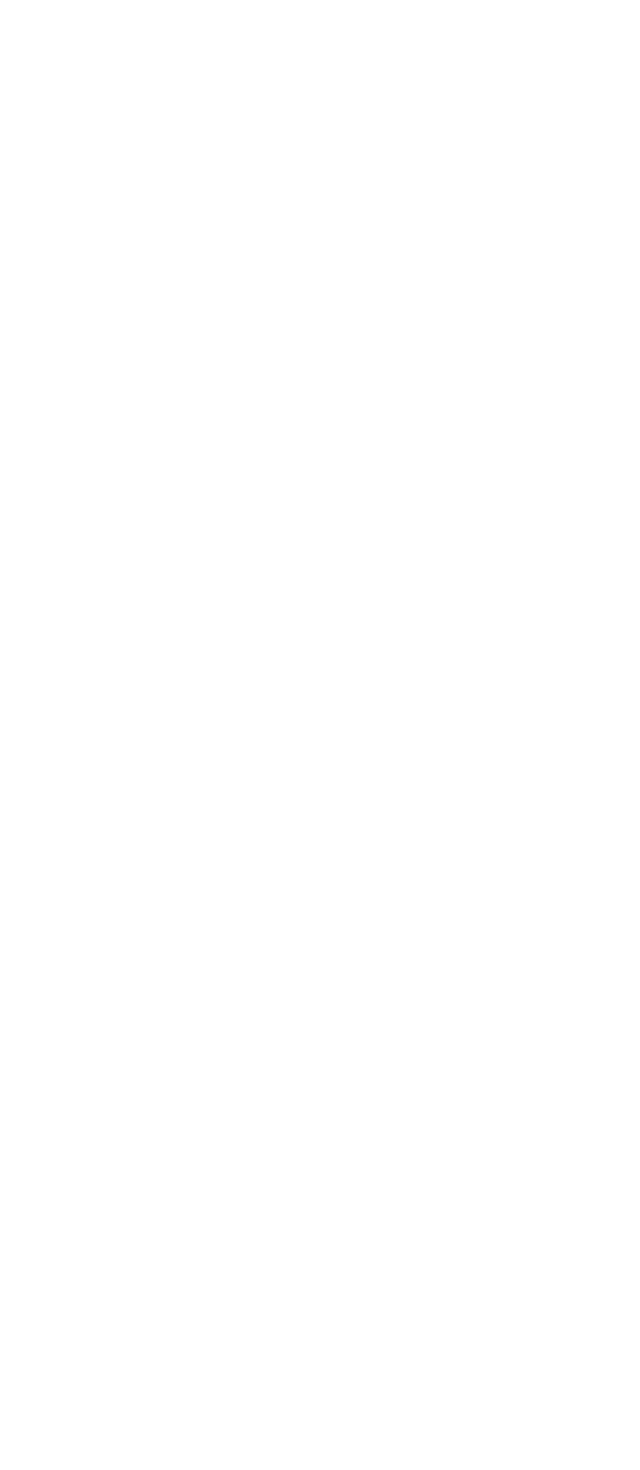
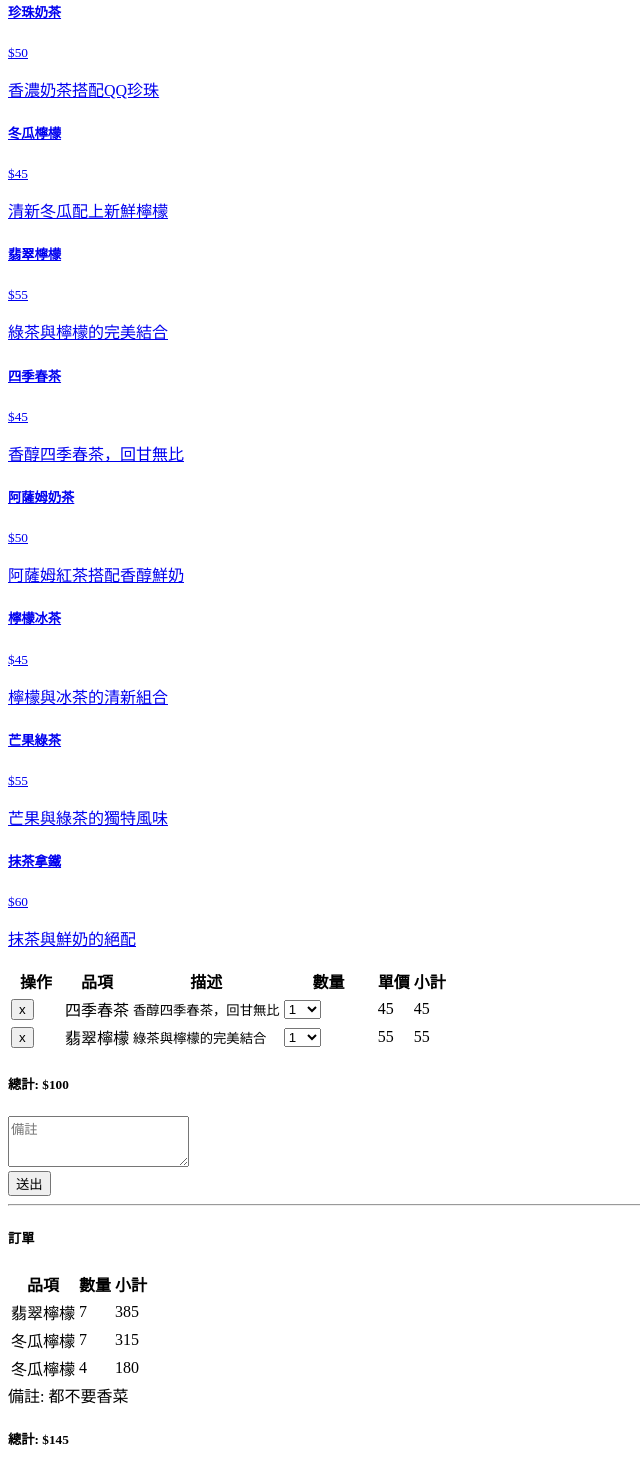
Before and after one commit to hijachu/react-workshop-hw2, a React (Vite) app: page / in a window 1280 px wide. Shown: the part 79-1549 px from the top of the page, without its empty margins (0-640 px from the left). Before the commit the page ends 800 px from the top, so only its background shows below. Built offline with nearby package versions, Linux system fonts and the light colour scheme.

Commit message:
Homework template and data init.

```diff
--- a/src/App.jsx
+++ b/src/App.jsx
@@ -1,10 +1,234 @@
+import { useState } from "react"
 
+const data = [
+  {
+    "id": 1,
+    "name": "珍珠奶茶",
+    "description": "香濃奶茶搭配QQ珍珠",
+    "price": 50
+  },
+  {
+    "id": 2,
+    "name": "冬瓜檸檬",
+    "description": "清新冬瓜配上新鮮檸檬",
+    "price": 45
+  },
+  {
+    "id": 3,
+    "name": "翡翠檸檬",
+    "description": "綠茶與檸檬的完美結合",
+    "price": 55
+  },
+  {
+    "id": 4,
+    "name": "四季春茶",
+    "description": "香醇四季春茶，回甘無比",
+    "price": 45
+  },
+  {
+    "id": 5,
+    "name": "阿薩姆奶茶",
+    "description": "阿薩姆紅茶搭配香醇鮮奶",
+    "price": 50
+  },
+  {
+    "id": 6,
+    "name": "檸檬冰茶",
+    "description": "檸檬與冰茶的清新組合",
+    "price": 45
+  },
+  {
+    "id": 7,
+    "name": "芒果綠茶",
+    "description": "芒果與綠茶的獨特風味",
+    "price": 55
+  },
+  {
+    "id": 8,
+    "name": "抹茶拿鐵",
+    "description": "抹茶與鮮奶的絕配",
+    "price": 60
+  }
+]
 
 function App() {
 
+  // const [menu, setMenu] = useState(data)
+
   return (
     <>
-      React Workshop Homework #2
+      <h1>React Workshop Homework #2</h1>
+      <div id="root">
+        <div className="container mt-5">
+          <div className="row">
+            <div className="col-md-4">
+              <div className="list-group">
+                <a href="#" className="list-group-item list-group-item-action"
+                  ><div className="d-flex w-100 justify-content-between">
+                    <h5 className="mb-1">珍珠奶茶</h5>
+                    <small>$50</small>
+                  </div>
+                  <p className="mb-1">香濃奶茶搭配QQ珍珠</p></a
+                ><a href="#" className="list-group-item list-group-item-action"
+                  ><div className="d-flex w-100 justify-content-between">
+                    <h5 className="mb-1">冬瓜檸檬</h5>
+                    <small>$45</small>
+                  </div>
+                  <p className="mb-1">清新冬瓜配上新鮮檸檬</p></a
+                ><a href="#" className="list-group-item list-group-item-action"
+                  ><div className="d-flex w-100 justify-content-between">
+                    <h5 className="mb-1">翡翠檸檬</h5>
+                    <small>$55</small>
+                  </div>
+                  <p className="mb-1">綠茶與檸檬的完美結合</p></a
+                ><a href="#" className="list-group-item list-group-item-action"
+                  ><div className="d-flex w-100 justify-content-between">
+                    <h5 className="mb-1">四季春茶</h5>
+                    <small>$45</small>
+                  </div>
+                  <p className="mb-1">香醇四季春茶，回甘無比</p></a
+                ><a href="#" className="list-group-item list-group-item-action"
+                  ><div className="d-flex w-100 justify-content-between">
+                    <h5 className="mb-1">阿薩姆奶茶</h5>
+                    <small>$50</small>
+                  </div>
+                  <p className="mb-1">阿薩姆紅茶搭配香醇鮮奶</p></a
+                ><a href="#" className="list-group-item list-group-item-action"
+                  ><div className="d-flex w-100 justify-content-between">
+                    <h5 className="mb-1">檸檬冰茶</h5>
+                    <small>$45</small>
+                  </div>
+                  <p className="mb-1">檸檬與冰茶的清新組合</p></a
+                ><a href="#" className="list-group-item list-group-item-action"
+                  ><div className="d-flex w-100 justify-content-between">
+                    <h5 className="mb-1">芒果綠茶</h5>
+                    <small>$55</small>
+                  </div>
+                  <p className="mb-1">芒果與綠茶的獨特風味</p></a
+                ><a href="#" className="list-group-item list-group-item-action"
+                  ><div className="d-flex w-100 justify-content-between">
+                    <h5 className="mb-1">抹茶拿鐵</h5>
+                    <small>$60</small>
+                  </div>
+                  <p className="mb-1">抹茶與鮮奶的絕配</p></a
+                >
+              </div>
+            </div>
+            <div className="col-md-8">
+              <table className="table">
+                <thead>
+                  <tr>
+                    <th scope="col" width="50">操作</th>
+                    <th scope="col">品項</th>
+                    <th scope="col">描述</th>
+                    <th scope="col" width="90">數量</th>
+                    <th scope="col">單價</th>
+                    <th scope="col">小計</th>
+                  </tr>
+                </thead>
+                <tbody>
+                  <tr>
+                    <td><button type="button" className="btn btn-sm">x</button></td>
+                    <td>四季春茶</td>
+                    <td><small>香醇四季春茶，回甘無比</small></td>
+                    <td>
+                      <select className="form-select">
+                        <option value="1">1</option>
+                        <option value="2">2</option>
+                        <option value="3">3</option>
+                        <option value="4">4</option>
+                        <option value="5">5</option>
+                        <option value="6">6</option>
+                        <option value="7">7</option>
+                        <option value="8">8</option>
+                        <option value="9">9</option>
+                        <option value="10">10</option>
+                      </select>
+                    </td>
+                    <td>45</td>
+                    <td>45</td>
+                  </tr>
+                  <tr>
+                    <td><button type="button" className="btn btn-sm">x</button></td>
+                    <td>翡翠檸檬</td>
+                    <td><small>綠茶與檸檬的完美結合</small></td>
+                    <td>
+                      <select className="form-select">
+                        <option value="1">1</option>
+                        <option value="2">2</option>
+                        <option value="3">3</option>
+                        <option value="4">4</option>
+                        <option value="5">5</option>
+                        <option value="6">6</option>
+                        <option value="7">7</option>
+                        <option value="8">8</option>
+                        <option value="9">9</option>
+                        <option value="10">10</option>
+                      </select>
+                    </td>
+                    <td>55</td>
+                    <td>55</td>
+                  </tr>
+                </tbody>
+              </table>
+              <div className="text-end mb-3">
+                <h5>總計: <span>$100</span></h5>
+              </div>
+              <textarea
+                className="form-control mb-3"
+                rows="3"
+                placeholder="備註"
+              ></textarea>
+              <div className="text-end">
+                <button className="btn btn-primary">送出</button>
+              </div>
+            </div>
+          </div>
+          <hr />
+          <div className="row justify-content-center">
+            <div className="col-8">
+              <div className="card">
+                <div className="card-body">
+                  <div className="card-title">
+                    <h5>訂單</h5>
+                    <table className="table">
+                      <thead>
+                        <tr>
+                          <th scope="col">品項</th>
+                          <th scope="col">數量</th>
+                          <th scope="col">小計</th>
+                        </tr>
+                      </thead>
+                      <tbody>
+                        <tr>
+                          <td>翡翠檸檬</td>
+                          <td>7</td>
+                          <td>385</td>
+                        </tr>
+                        <tr>
+                          <td>冬瓜檸檬</td>
+                          <td>7</td>
+                          <td>315</td>
+                        </tr>
+                        <tr>
+                          <td>冬瓜檸檬</td>
+                          <td>4</td>
+                          <td>180</td>
+                        </tr>
+                      </tbody>
+                    </table>
+                    <div className="text-end">備註: <span>都不要香菜</span></div>
+                    <div className="text-end">
+                      <h5>總計: <span>$145</span></h5>
+                    </div>
+                  </div>
+                </div>
+              </div>
+            </div>
+          </div>
+        </div>
+      </div>
+
     </>
   )
 }
```
